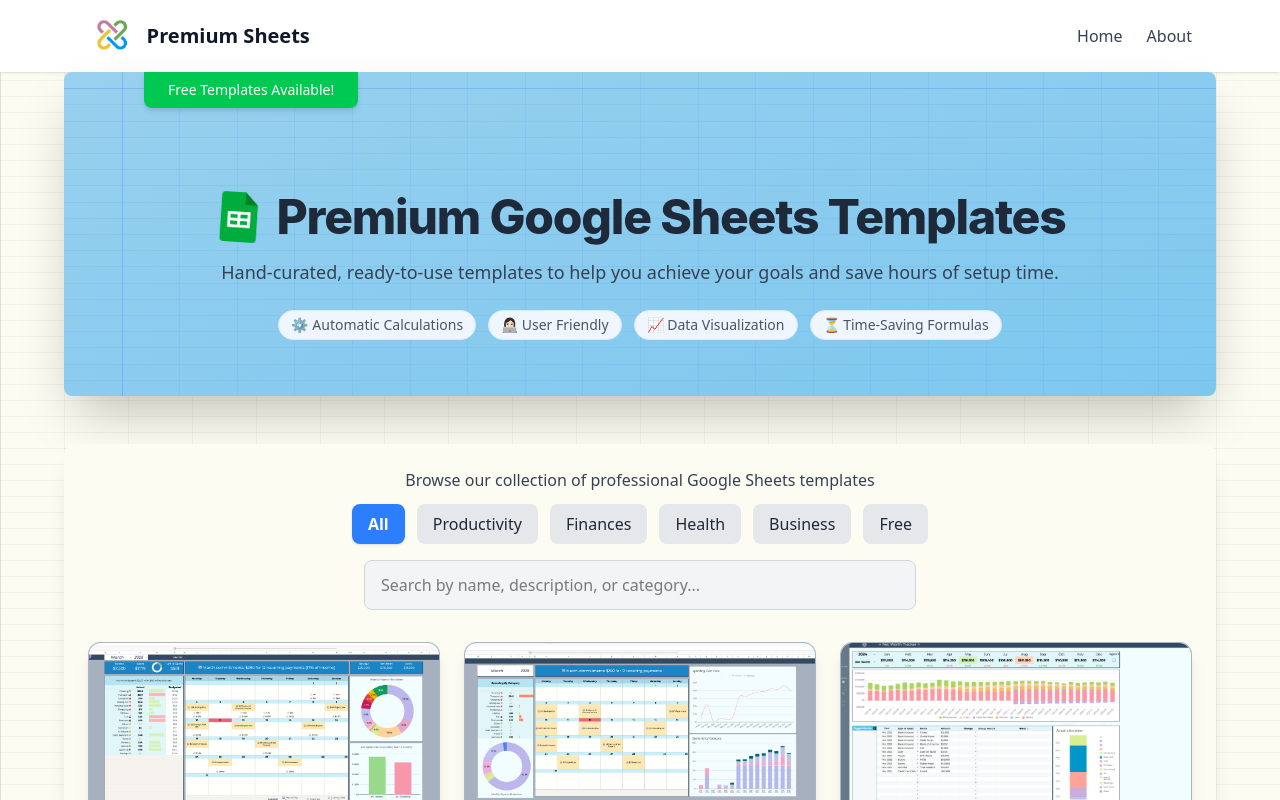
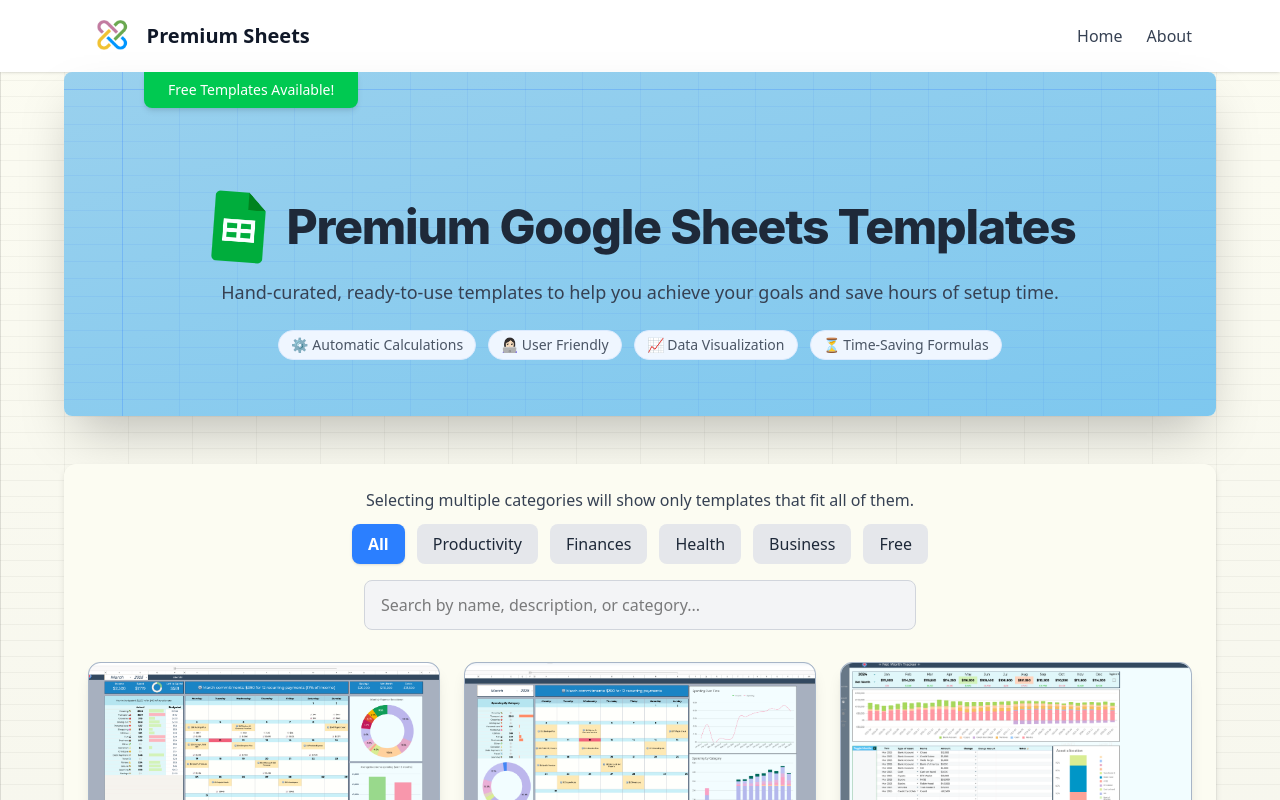
Before and after one commit to serdarsalim/sheetsmaster, a Next.js app: page / in a window 1280 px wide. Shown: the top 800 px of the page. Built offline with nearby package versions, Linux system fonts and the light colour scheme.

Commit message:
fixed css and other code issues

```diff
--- a/src/app/globals.css
+++ b/src/app/globals.css
@@ -22,10 +22,22 @@
   }
 }
 
+/*card container */
+
+.card-container {
+  background-color: #FCFCF2;
+  backdrop-filter: blur(10px);
+  border-radius: 0.75rem;
+  padding: 1.5rem;
+  box-shadow: 0px 4px 6px rgba(0, 0, 0, 0.1);
+  max-width: 72rem;
+  margin: 0 auto;
+}
+
 /* Add this to your CSS file to match the body background to your hero */
 
 body {
-  background-color: #FCFCF2;
+  background: linear-gradient(to bottom, #FCFCF2, #F0F0E8);
   position: relative;
 }
 
@@ -173,4 +185,42 @@
   100% { background-position: 100% 100%; }
 }
 
-/*color for the background of card grid */
+/*color fof the hero */
+
+.gradient-bg {
+  background: linear-gradient(to top left, #d4aaff 0%, #63bff0 50%, #a7d5ed 100%) no-repeat center/500% 500%;
+  animation: gradientFlow 20s ease infinite;
+}
+
+
+/*hero gridlines */
+
+.grid-line {
+  background-color: #3b82f6; /* Same as bg-blue-500 */
+  opacity: 0.1;
+  position: absolute;
+}
+
+.grid-line-horizontal {
+  width: 100%;
+  height: 1px;
+}
+
+.grid-line-vertical {
+  height: 100%;
+  width: 1px;
+}
+
+/* template image */
+
+.card-img {
+  width: 100%;
+  height: 11rem;
+  object-fit: cover;
+  transition: transform 0.5s ease-in-out;
+  border-radius: 0.75rem 0.75rem 0 0;
+}
+
+.card-img:hover {
+  transform: scale(1.05);
+}
--- a/src/app/layout.tsx
+++ b/src/app/layout.tsx
@@ -14,8 +14,8 @@
 });
 
 export const metadata: Metadata = {
-  title: "Premium Sheets - Hand Curated Google Sheets",
-  description: "Premium Google Sheets templates for businesses and individuals.",
+  title: "Premium Google Sheets Templates | Save Time & Stay Organized",
+  description: "Download premium Google Sheets templates for budgeting, finance, business, and productivity. Save time and get organized today!",
 };
 
 export default function RootLayout({
@@ -26,6 +26,17 @@
   return (
     <html lang="en">
       <head>
+        <meta property="og:title" content="Premium Google Sheets Templates | Save Time & Stay Organized" />
+        <meta property="og:description" content="Download premium Google Sheets templates for budgeting, finance, business, and productivity. Save time and get organized today!" />
+        <meta property="og:image" content="/preview-image.png" />
+        <meta property="og:url" content="https://premiumsheets.netlify.app/" />
+        <meta property="og:type" content="website" />
+
+        <meta name="twitter:card" content="summary_large_image" />
+        <meta name="twitter:title" content="Premium Google Sheets Templates | Save Time & Stay Organized" />
+        <meta name="twitter:description" content="Download premium Google Sheets templates for budgeting, finance, business, and productivity." />
+        <meta name="twitter:image" content="/preview-image.png" />
+
         {/* Google Analytics */}
         <Script
           strategy="afterInteractive"
--- a/src/app/modal.tsx
+++ b/src/app/modal.tsx
@@ -1,23 +1,27 @@
 import React, { useState } from "react";
 import { motion, AnimatePresence } from "framer-motion";
 
-interface TemplateProps {
-  template: {
+interface Template {
   id: number;
   name: string;
   price: string;
-    category: string;
+  categories: string[]; // ✅ Changed from "category: string" to "categories: string[]"
   description: string;
   image: string;
   previewUrl?: string;
   buyUrl?: string;
   freeVersionUrl?: string;
-    tutorialUrl?: string; // NEW: Tutorial URL added
-  };
+  tutorialUrl?: string;
+}
+
+interface TemplateProps {
+  template: Template | null; // ✅ Allow null to prevent TypeScript errors
   onClose: () => void;
 }
 
 const Modal: React.FC<TemplateProps> = ({ template, onClose }) => {
+  if (!template) return null; // ✅ Prevent rendering errors when template is null
+
   const [activeTab, setActiveTab] = useState("overview");
 
   const templateDetails = {
@@ -102,7 +106,7 @@
                     Template Overview
                   </h3>
                   <p className="text-gray-700 leading-relaxed mb-4">
-                    This premium {template.category} template is skillfully
+                    This premium {template.name} template is skillfully
                     developed from scratch. Preview it and watch our YouTube
                     video to learn more. The preview is read-only and does not
                     allow making copies. Purchase the premium version for full
--- a/src/app/page.tsx
+++ b/src/app/page.tsx
@@ -9,11 +9,25 @@
 import React, {useMemo} from 'react';
 
 
+interface Template {
+  id: number;
+  name: string;
+  price: string;
+  categories: string[];
+  description: string;
+  image: string;
+  hasFreeVersion: boolean;
+  isPaid: boolean;
+  previewUrl?: string;
+  buyUrl?: string;
+  freeVersionUrl?: string;
+}
+
 const particlesInit = async (engine: Engine): Promise<void> => {
   await loadStarsPreset(engine);
 };
 
-const templates = [
+const templates: Template[] = [
   {
     id: 1,
     name: "Budget Tracker",
@@ -139,8 +153,7 @@
   const [searchTerm, setSearchTerm] = useState("");
   const [selectedCategories, setSelectedCategories] = useState(["all"]);
   const [isVisible, setIsVisible] = useState(false);
-  const [selectedTemplate, setSelectedTemplate] = useState<any>(null);
-
+  const [selectedTemplate, setSelectedTemplate] = useState<Template | null>(null);
   useEffect(() => {
     setIsVisible(true);
   }, []);
@@ -180,8 +193,7 @@
     }),
   };
 
-  const handleTemplateClick = (template: any) => {
-    setSelectedTemplate(template);
+  const handleTemplateClick = (template: Template) => {    setSelectedTemplate(template);
   };
 
   const closeModal = () => {
@@ -227,36 +239,14 @@
 </nav>
       <main className="relative z-10 flex flex-col items-center justify-center text-center px-6 py-14 min-h-[28vh] select-none max-w-6xl mx-auto">
         <div className="absolute inset-0 rounded-lg shadow-2xl overflow-hidden">
-        <div
-  className="absolute inset-0"
-  style={{
-    background: "linear-gradient(to top left, #d4aaff 0%, #63bff0 50%, #a7d5ed 100%) no-repeat center/500% 500%",
-    animation: "gradientFlow 20s ease infinite",
-  }}
-/>
+        <div className="absolute inset-0 gradient-bg" />
 
 <div className="absolute inset-0">
   {Array.from({ length: 20 }).map((_, i) => (
-    <div
-      key={`h-${i}`}
-      className="absolute h-px w-full bg-blue-500"
-      style={{
-        top: `${(i + 1) * 5}%`,
-        opacity: 0.1,
-      }}
-    />
-  ))}
+    <div key={`h-${i}`} className="grid-line grid-line-horizontal" style={{ top: `${(i + 1) * 5}%` }} />  ))}
 
   {Array.from({ length: 20 }).map((_, i) => (
-    <div
-      key={`v-${i}`}
-      className="absolute w-px h-full bg-blue-500"
-      style={{
-        left: `${(i + 1) * 5}%`,
-        opacity: 0.1,
-      }}
-    />
-  ))}
+    <div key={`v-${i}`} className="grid-line grid-line-vertical" style={{ left: `${(i + 1) * 5}%` }} />  ))}
 
   <div
     className="absolute h-px w-full bg-blue-500"
@@ -289,7 +279,7 @@
               animate={{ rotate: [0, 5, 0, -5, 0] }}
               transition={{ duration: 5, repeat: Infinity }}
             >
-              <img src="/gsheet.png" width="50" height="50" alt="Google Sheets Icon" />
+              <img src="/gsheet.png" width="70" height="70" alt="Google Sheets Icon" />
             </motion.div>
 
             <motion.h1
@@ -362,15 +352,12 @@
   initial={{ opacity: 0, y: 20 }}
   animate={{ opacity: isVisible ? 1 : 0, y: isVisible ? 0 : 20 }}
   transition={{ duration: 0.5 }}
-  className="bg-[#FCFCF2] backdrop-blur-md rounded-xl p-6 shadow-xl max-w-6xl mx-auto"
+  className="card-container"
+>
+<div className="flex flex-col items-center gap-3 mb-4">
+  <p className="text-gray-700 text-center text-m">
+  Selecting multiple categories will show only templates that fit all of them.  </p>
 
->
-          <div>
-            <p className="text-gray-700 text-center mb-3">
-              Browse our collection of professional Google Sheets templates
-            </p>
-          </div>
-          <div className="flex flex-col items-center gap-4 mb-4">
   <div className="flex flex-col sm:flex-row gap-3">
     {["all", "productivity", "finances", "health", "business", "free"].map((cat) => (
       <motion.button
@@ -381,7 +368,7 @@
         className={`px-4 py-2 rounded-lg transition-all duration-300 ${
           selectedCategories.includes(cat)
             ? "bg-blue-500 font-semibold shadow-sm text-white"
-  : "bg-gray-200 hover:bg-gray-400 text-gray-800"
+            : "bg-gray-200 hover:bg-blue-300 text-gray-800"
         }`}
       >
         {cat.charAt(0).toUpperCase() + cat.slice(1)}
@@ -394,7 +381,8 @@
   <input
     type="text"
     placeholder="Search by name, description, or category..."
-              className="w-1/2 px-4 py-3 rounded-lg text-black mb-8 bg-gray-100 border border-gray-300 focus:bg-white transition-colors focus:outline-none focus:ring-2 focus:ring-indigo-500"              value={searchTerm}
+    className="w-1/2 px-4 py-3 rounded-lg text-black mb-8 bg-gray-100 border border-gray-300 focus:bg-white transition-colors focus:outline-none focus:ring-2 focus:ring-indigo-500"
+    value={searchTerm}
     onChange={(e) => setSearchTerm(e.target.value)}
   />
   <motion.div
@@ -426,11 +414,7 @@
                   onClick={() => handleTemplateClick(template)}
                 >
                   <div className="relative">
-                    <img
-                      src={template.image}
-                      className="w-full h-44 object-cover transition-transform duration-500 hover:scale-105 rounded-t-xl"
-                      alt={template.name}
-                    />
+                  <img src={template.image} className="card-img" alt={template.name} />
                   </div>
 
                         {/* Card Content */}
--- a/src/app/tailwind.config.js
+++ b/src/app/tailwind.config.js
@@ -1,5 +1,9 @@
 module.exports = {
   darkMode: 'class', // or 'media' if you prefer
+  content: [
+    "./src/**/*.{js,ts,jsx,tsx}",  // ✅ Scans all JSX/TSX files inside src
+    "./public/index.html",         // ✅ Ensures Tailwind works in index.html
+  ],
   theme: {
     extend: {},
   },
```
Lines whose indentation alone changed are shown as unchanged.
